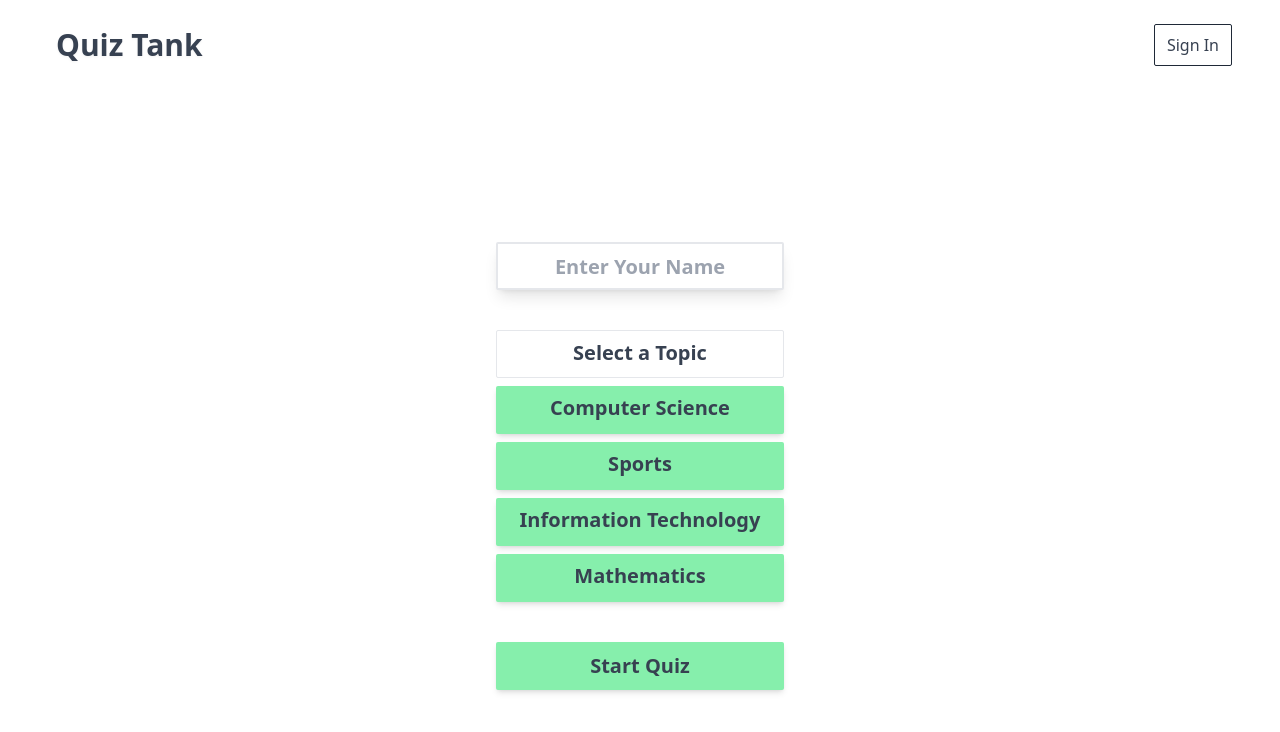
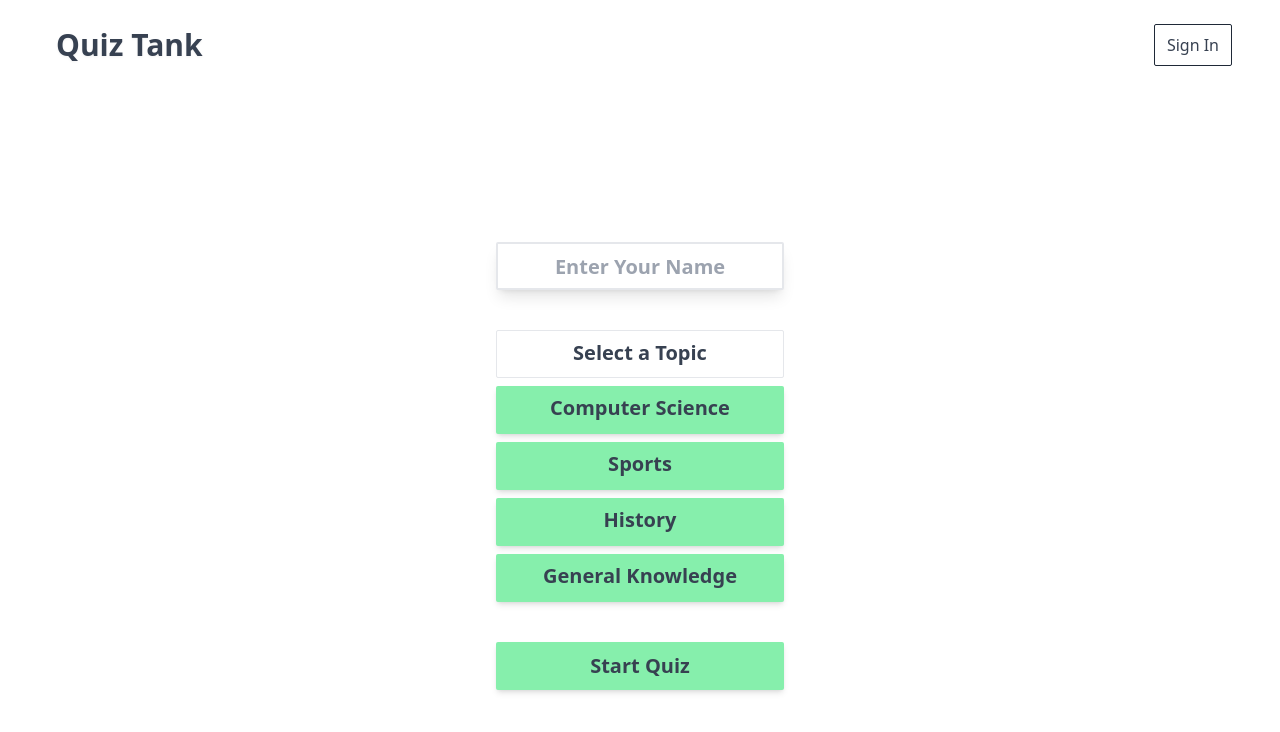
Before and after one commit to ImranAhmed26/Quiz-Tank, a Next.js app: page /Quiz/TopicSelection in a window 1280 px wide. Shown: the top 732 px of the page. Built offline with nearby package versions, Linux system fonts and the light colour scheme.

Commit message:
integrated the category dynamically and fixed bugs

```diff
--- a/components/navbar.js
+++ b/components/navbar.js
@@ -8,7 +8,7 @@ export default function Navbar() {
         <div className="max-w-7xl mx-auto px-4 sm:px-12 ">
           <div className="flex justify-between items-center py-6 ">
             <div className="">
-              <Link href={"../"} passHref>
+              <Link href={"/"} passHref>
                 <a className="text-3xl font-extrabold pl-2 text-gray-700 drop-shadow-sm cursor-pointer">
                   Quiz Tank
                 </a>
--- a/constants/TopicNames.js
+++ b/constants/TopicNames.js
@@ -1,4 +1,4 @@
- const topicData = [
+const topicData = [
   {
     id: 18,
     name: "Computer Science",
@@ -9,14 +9,14 @@
   },
 
   {
-    id: 3,
-    name: "Information Technology",
+    id: 23,
+    name: "History",
   },
 
   {
-    id: 4,
-    name: "Mathematics",
+    id: 9,
+    name: "General Knowledge",
   },
 ];
 
-export default topicData
+export default topicData;
--- a/pages/Quiz/Questions.js
+++ b/pages/Quiz/Questions.js
@@ -2,6 +2,7 @@ const axios = require("axios").default;
 import React from "react";
 import { useEffect, useState } from "react";
 import Router from "next/router";
+import { useRouter } from "next/router";
 
 import Navbar from "../../components/Navbar";
 
@@ -20,6 +21,8 @@ const Quiz = () => {
   const [number, setNumber] = useState(0);
   const [pts, setPts] = useState(0);
 
+  const router = useRouter();
+
   const shuffle = (arr) => arr.sort(() => Math.random() - 0.5);
 
   const pickAnswer = (e) => {
@@ -31,6 +34,10 @@ const Quiz = () => {
     if (number === 4) {
       Router.push("./Result");
     }
+  };
+
+  const handleSubmit = () => {
+    Router.push("./Result");
   };
 
   const handleSkip = () => {
@@ -47,7 +54,9 @@ const Quiz = () => {
 
   useEffect(() => {
     axios
-      .get("https://opentdb.com/api.php?amount=5&category=18&difficulty=easy&type=multiple")
+      .get(
+        `https://opentdb.com/api.php?amount=5&category=${router.query.id}&difficulty=easy&type=multiple`,
+      )
       .then((res) => {
         console.log(res);
         setQuiz(
@@ -62,6 +71,7 @@ const Quiz = () => {
 
     const user = localStorage.getItem("userName");
     setUserName(user);
+    console.log("id is " + router.query.id);
   }, []);
 
   return (
@@ -76,7 +86,7 @@ const Quiz = () => {
               {quiz[number].question}
             </div>
 
-            <div className=" min-h-[20rem] lg: min-h-[18rem]">
+            <div className=" min-h-[20rem] lg:min-h-[18rem]">
               {quiz[number].options.map((item, index) => (
                 <div key={index} onClick={pickAnswer}>
                   <div className=" drop-shadow flex justify-center text-xl">
@@ -87,7 +97,10 @@ const Quiz = () => {
                 </div>
               ))}
             </div>
-            <div className="text-xl text-center text-gray-800 bg-green-200 rounded-md px-2 py-2 mt-2 w-[24rem] md:w-[30rem] lg:w-[40rem] hover:bg-green-300 duration-200 drop-shadow-md cursor-pointer">
+            <div
+              className="text-xl text-center text-gray-800 bg-green-200 rounded-md px-2 py-2 mt-2 w-[24rem] md:w-[30rem] lg:w-[40rem] hover:bg-green-300 duration-200 drop-shadow-md cursor-pointer"
+              onClick={handleSubmit}
+            >
               Submit
             </div>
             <div className="flex gap-16 md:gap-40 lg:gap-80 py-4 mt-6 lg:mx-20 px-52 md:px-40 lg:px-20 justify-between font-sans">
--- a/pages/Quiz/TopicSelection.js
+++ b/pages/Quiz/TopicSelection.js
@@ -11,13 +11,12 @@ const FirstQuiz = () => {
 
   useEffect(() => {
     localStorage.setItem("user", name);
-    console.log("drama");
   }, []);
 
   const handleSubmit = () => {
     localStorage.setItem("userName", name);
     localStorage.setItem("selectedTopic", selectedTopic);
-    Router.push("./Questions");
+    Router.push({ pathname: "./Questions", query: { id: selectedTopic } });
   };
 
   return (
```
